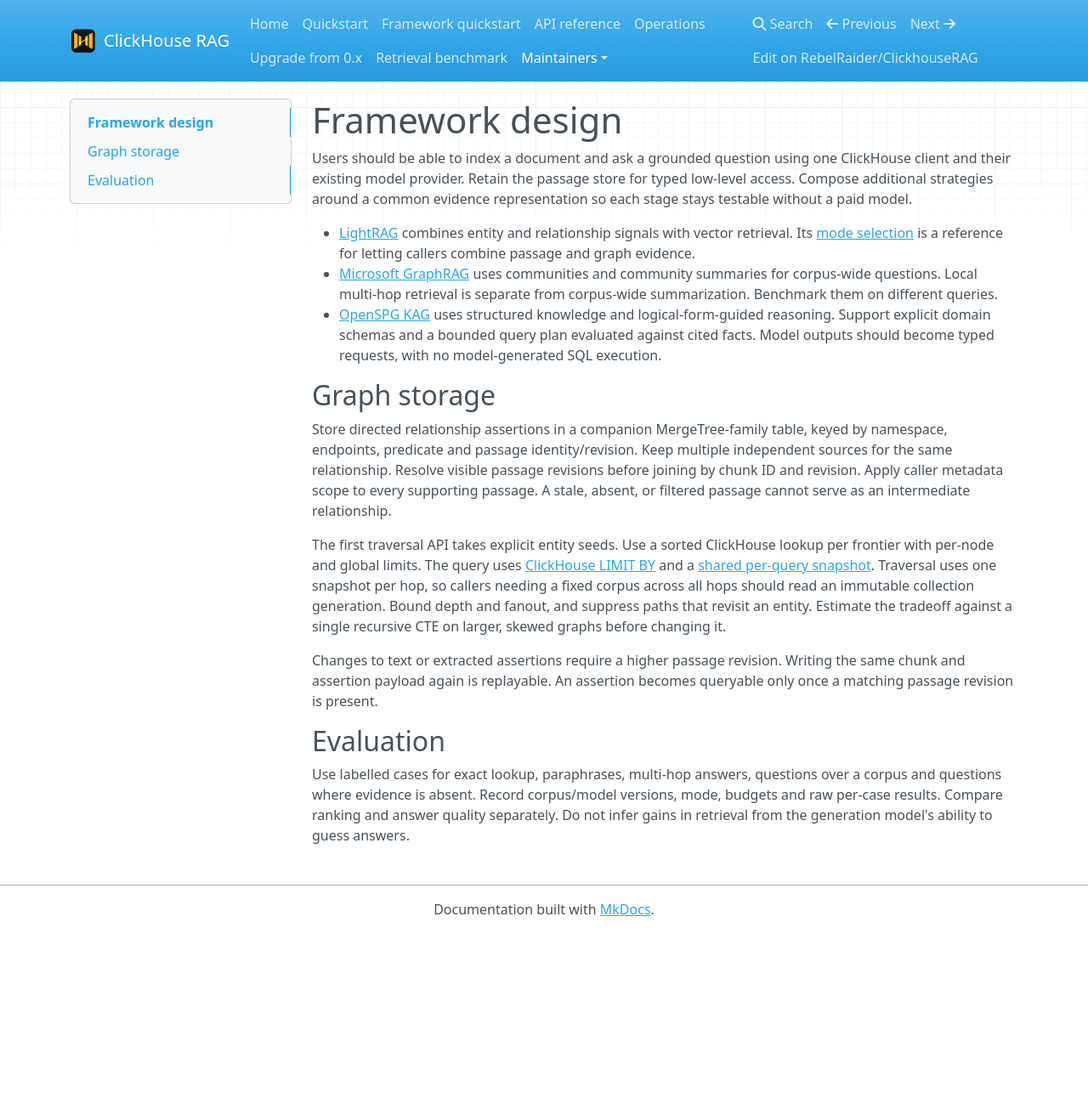
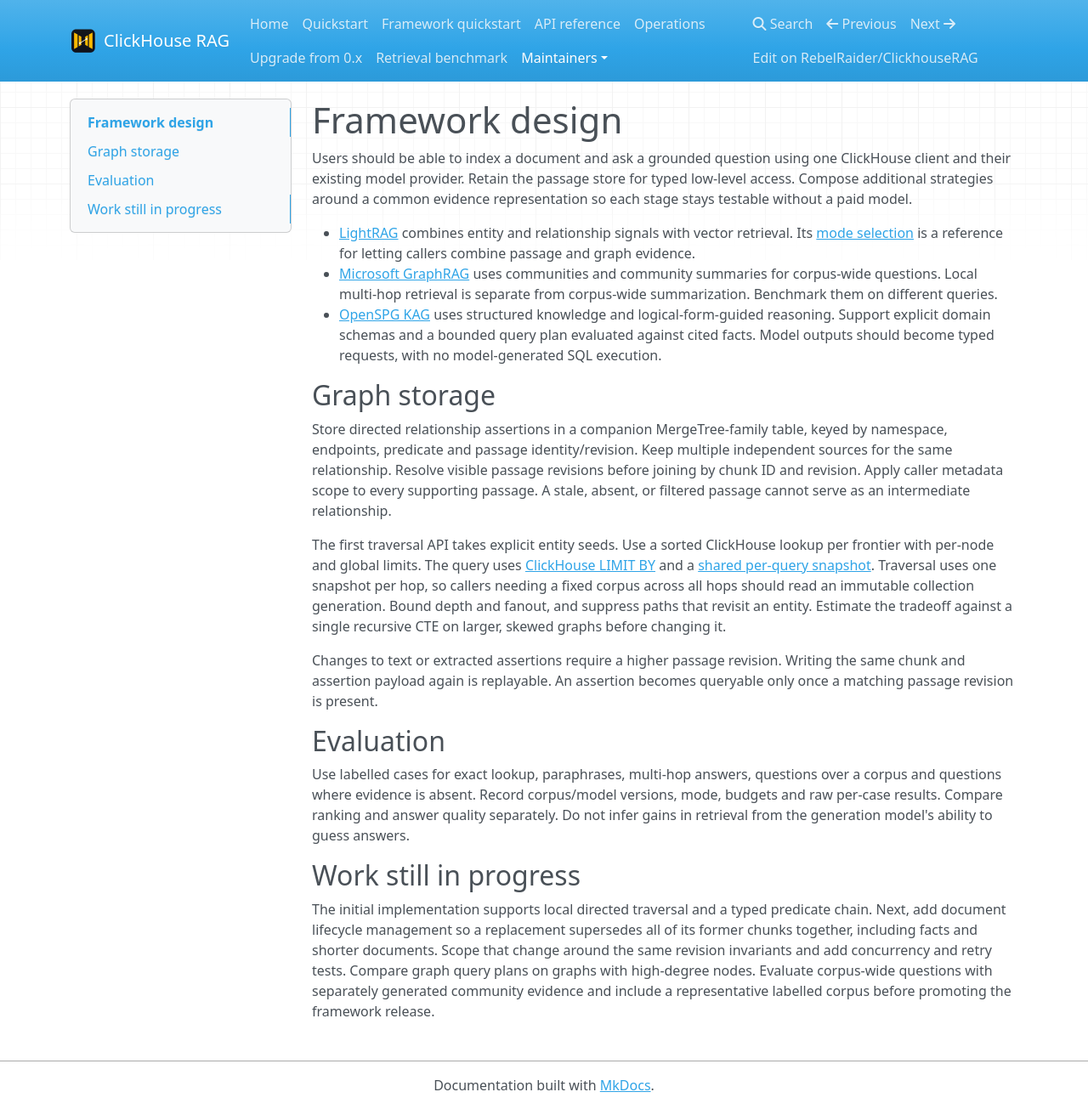
Before and after one commit to RebelRaider/ClickhouseRAG, an MkDocs documentation site: the page built from docs/maintainer/framework.md, in a window 1280 px wide and 1305 px high. Shown: the whole window at 85% size. Built offline with MkDocs 1.6.1, drawn with Linux system fonts in a browser that asks for light colours; nearby versions of some CDN libraries.

```diff
--- a/docs/maintainer/framework.md
+++ b/docs/maintainer/framework.md
@@ -45,3 +45,14 @@ over a corpus and questions where evidence is absent. Record corpus/model
 versions, mode, budgets and raw per-case results. Compare ranking and answer
 quality separately. Do not infer gains in retrieval from the generation model's
 ability to guess answers.
+
+## Work still in progress
+
+The initial implementation supports local directed traversal and a typed
+predicate chain. Next, add document lifecycle management so a replacement
+supersedes all of its former chunks together, including facts and shorter
+documents. Scope that change around the same revision invariants and add
+concurrency and retry tests. Compare graph query plans on graphs with
+high-degree nodes. Evaluate corpus-wide questions with separately generated
+community evidence and include a representative labelled corpus before
+promoting the framework release.
```
Also changed, not shown: 1 other file.
